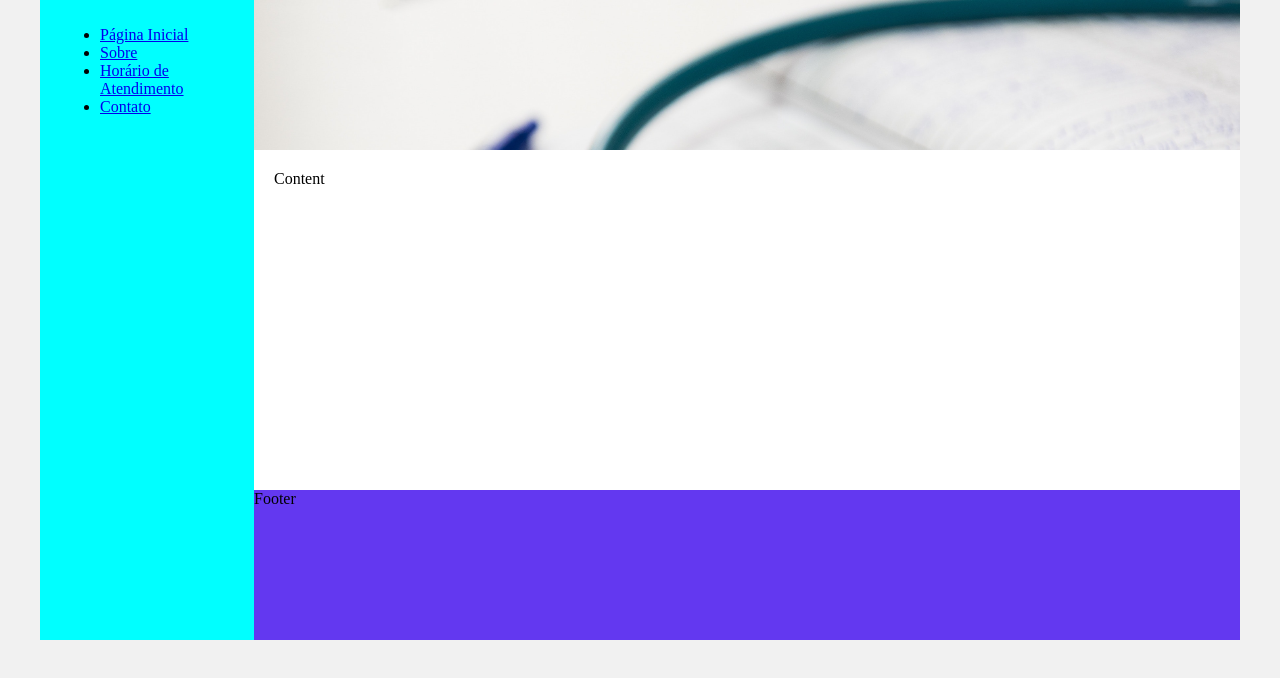
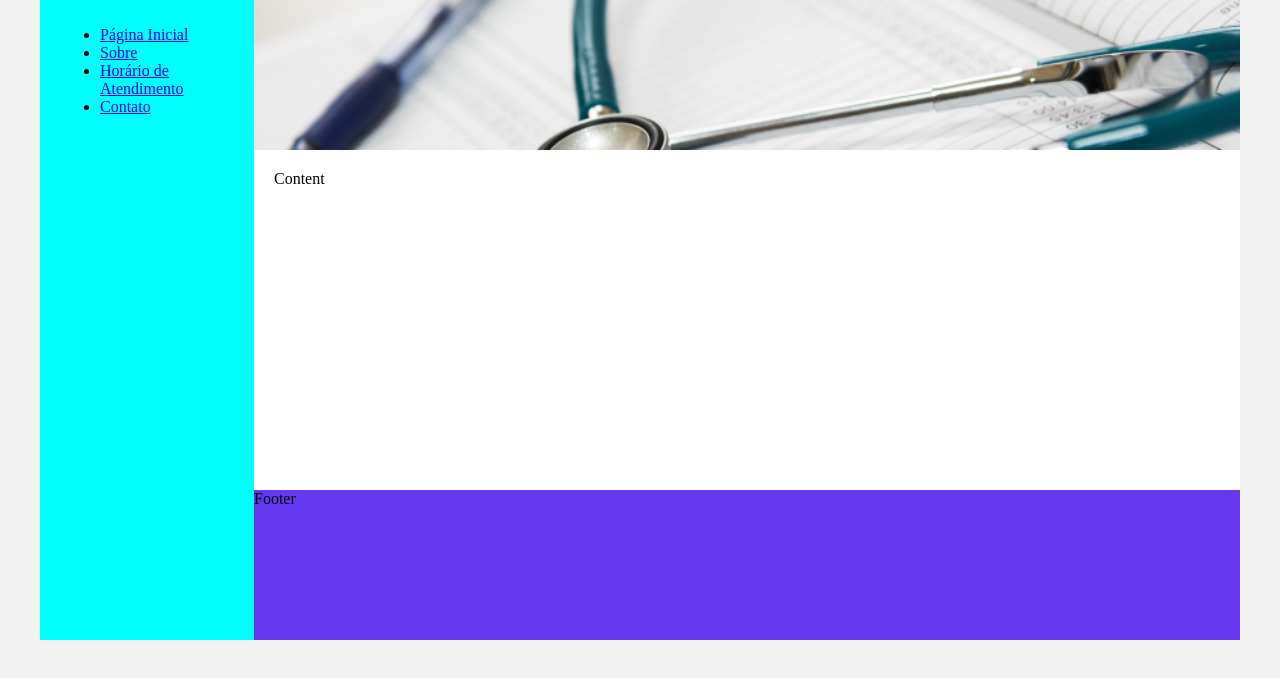
Before and after one commit to mrpauloramos/dio-desafio-github-primeiro-repositorio, a plain HTML site: page desafio_trilha_html_modulo_2/index.html in a window 1280 px wide. Drawn offline with Linux system fonts and the light colour scheme.

Commit message:
imagens ajustadas

```diff
--- a/desafio_trilha_html_modulo_2/style.css
+++ b/desafio_trilha_html_modulo_2/style.css
@@ -29,7 +29,7 @@ body {
 .header {
     background-color: rgb(5, 108, 108);
     min-height: 150px;
-    background-image: url(images/header_pag_inicial.jpeg);
+    background-image: url(images/header_pag_inicial2.png);
     background-size: cover;
 
 }
```
Also changed, not shown: desafio_trilha_html_modulo_2/images/header_contato2.png (added), desafio_trilha_html_modulo_2/images/header_horario.png (added), desafio_trilha_html_modulo_2/images/header_pag_inicial2.png (added), desafio_trilha_html_modulo_2/images/header_sobre.jpeg.
